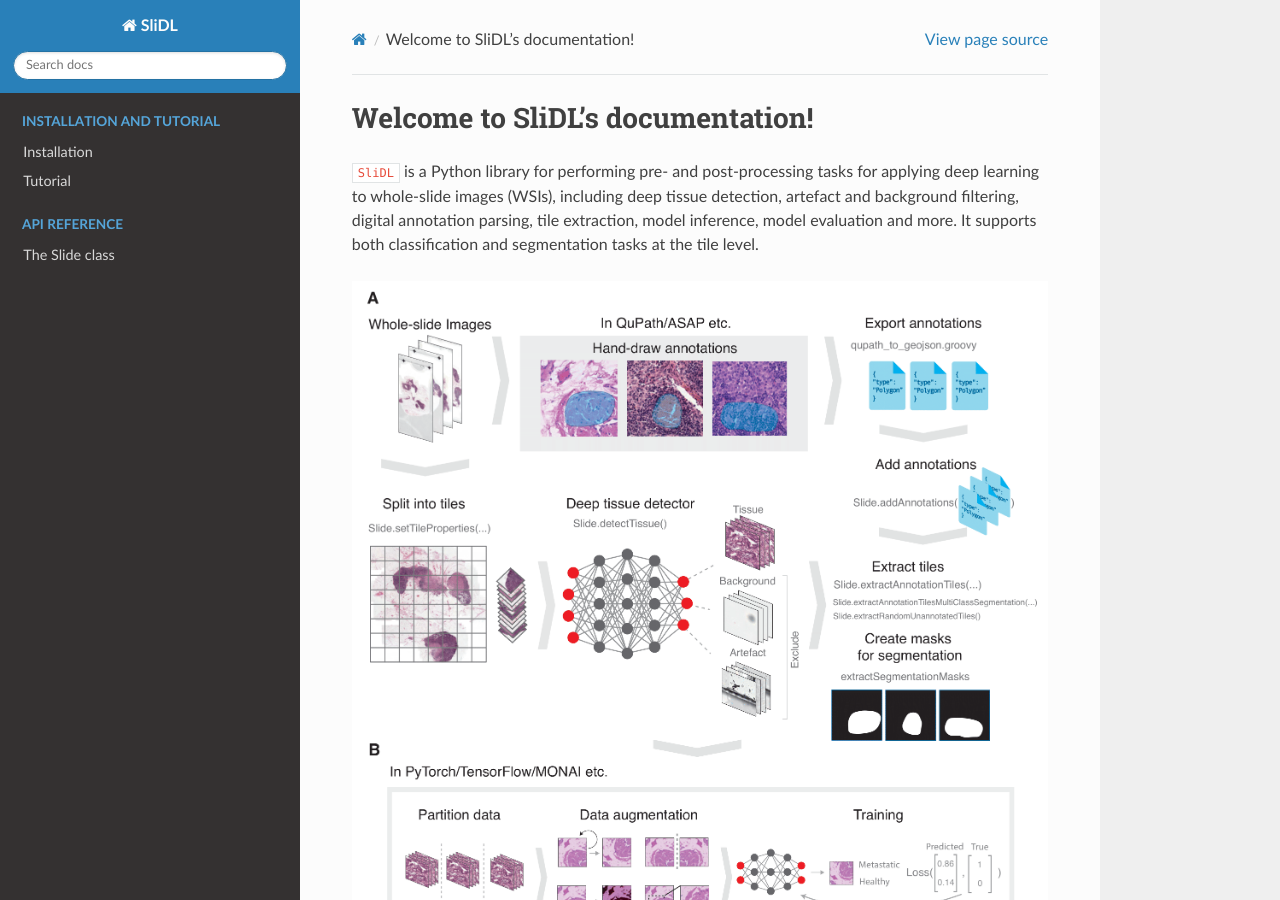
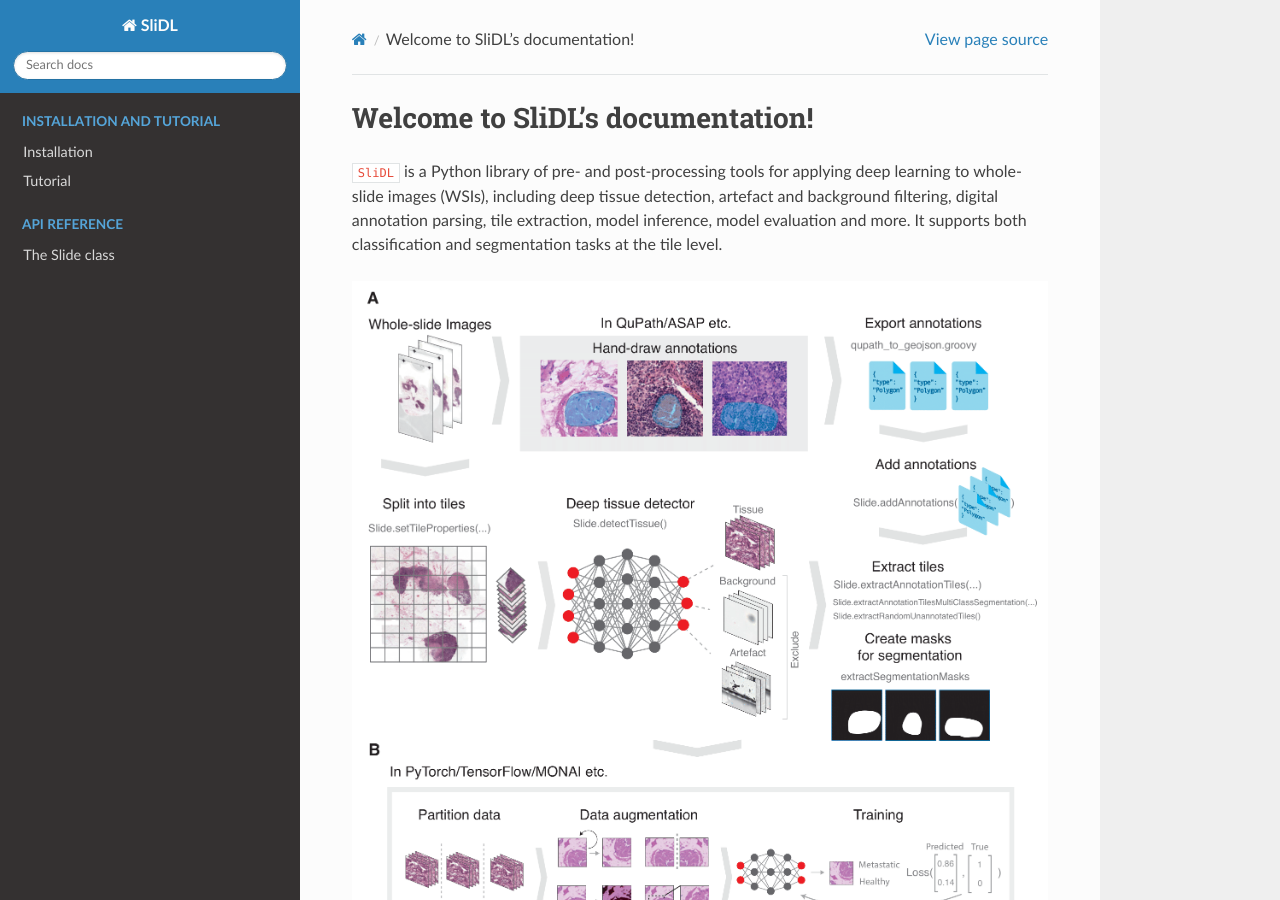
Before and after one commit to markowetzlab/slidl, a Sphinx documentation site: the page built from docs/source/index.rst, in a window 1280 px wide and 900 px high. Built offline with Sphinx 7.4.7 and the Read the Docs theme 2.0.0, drawn with Linux system fonts in a browser that asks for light colours; formulas are drawn with MathJax 3.

Commit message:
Minor fixes

```diff
--- a/docs/source/index.rst
+++ b/docs/source/index.rst
@@ -6,8 +6,8 @@
 Welcome to SliDL's documentation!
 ==================================
 
-``SliDL`` is a Python library for performing pre- and post-processing tasks for applying
-deep learning to whole-slide images (WSIs), including deep tissue detection, artefact
+``SliDL`` is a Python library of pre- and post-processing tools for applying deep
+learning to whole-slide images (WSIs), including deep tissue detection, artefact
 and background filtering, digital annotation parsing, tile extraction, model inference,
 model evaluation and more. It supports both classification and segmentation tasks at the
 tile level.
```
Also changed, not shown: README.md (+2 -2 lines).
